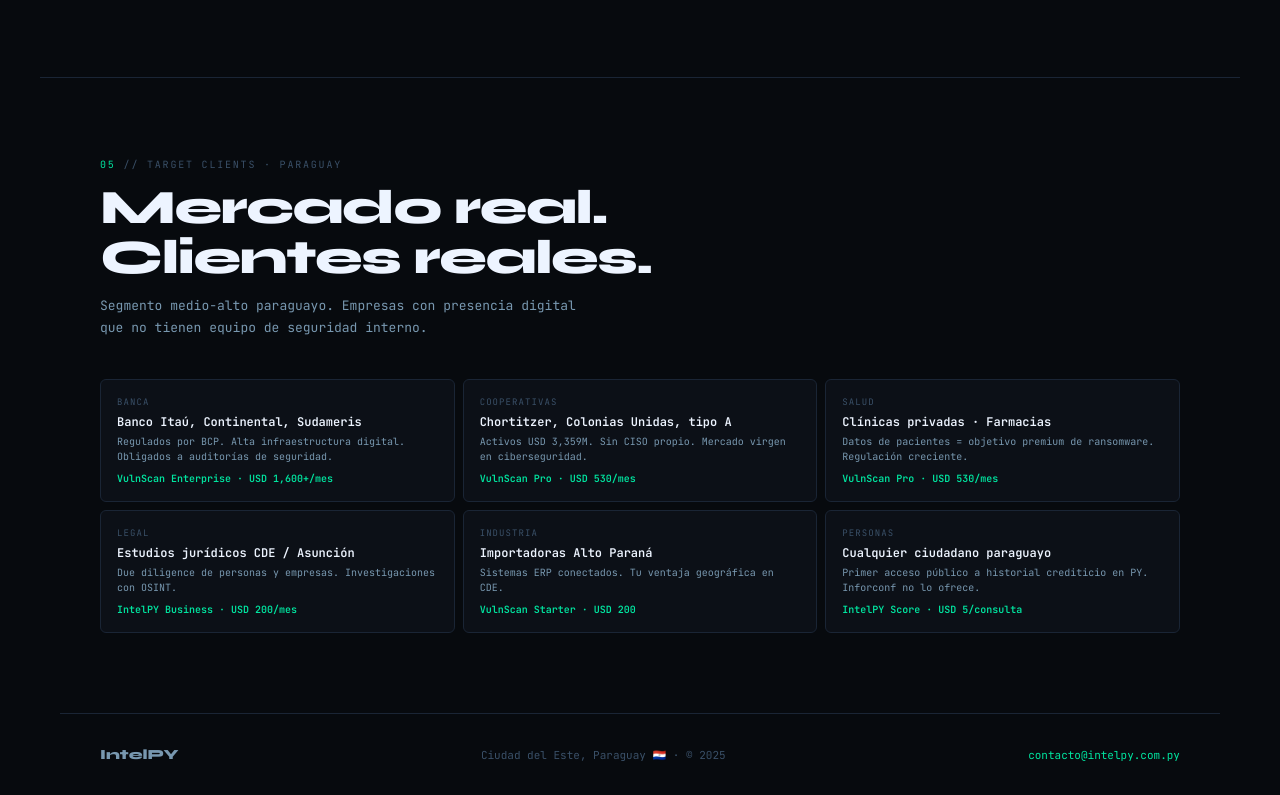
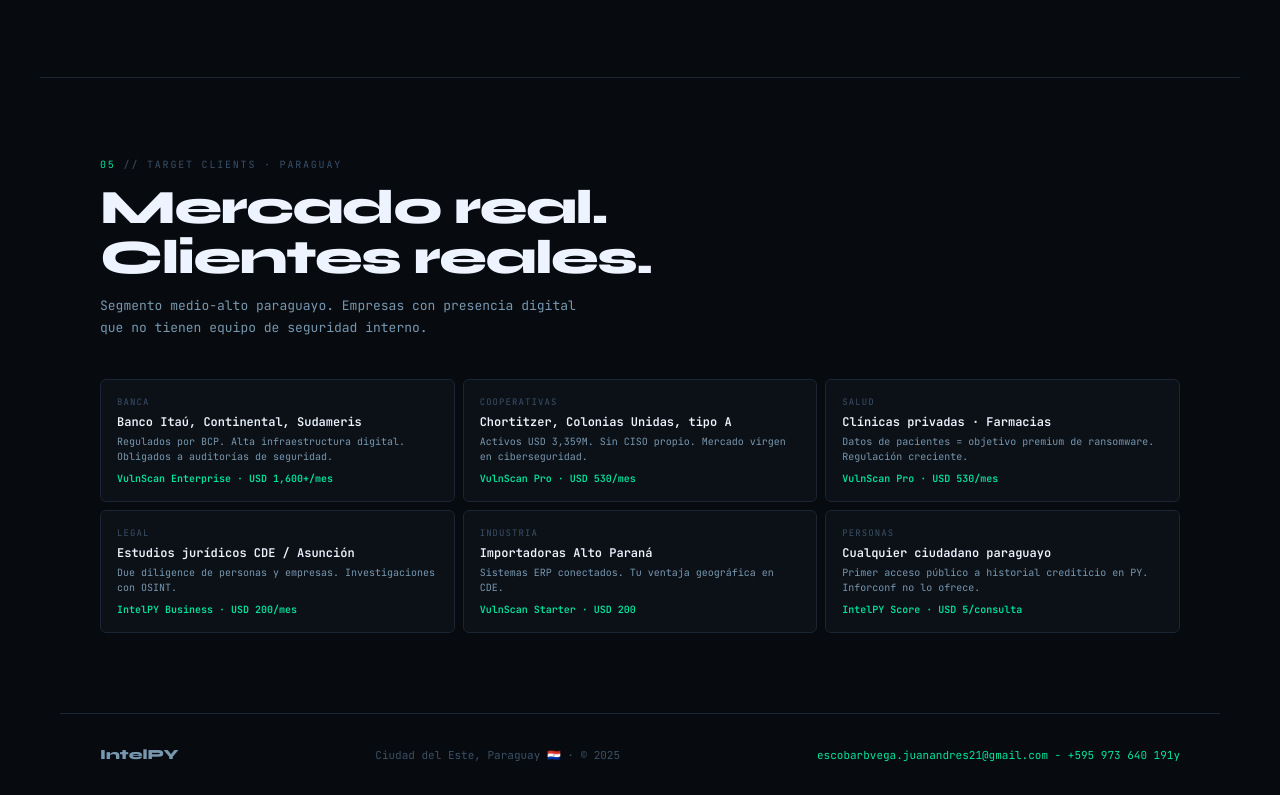
Before and after one commit to juanesscobar/Intelpy, a plain HTML site: page index.html in a window 1280 px wide. Shown: the part 4053-4848 px from the top of the page. Drawn offline with Linux system fonts and the light colour scheme.

Commit message:
Update footer contact information in index.html

```diff
--- a/index.html
+++ b/index.html
@@ -668,7 +668,7 @@ footer{
 <footer class="z">
   <div class="footer-logo">IntelPY</div>
   <div style="font-size:11px;color:var(--dim);">Ciudad del Este, Paraguay 🇵🇾 · © 2025</div>
-  <a href="mailto:contacto@intelpy.com.py" style="font-size:11px;color:var(--green);text-decoration:none;">contacto@intelpy.com.py</a>
+  <a href="mailto:contacto@intelpy.com.py" style="font-size:11px;color:var(--green);text-decoration:none;">escobarbvega.juanandres21@gmail.com - +595 973 640 191y</a>
 </footer>
 
 </body>
```
